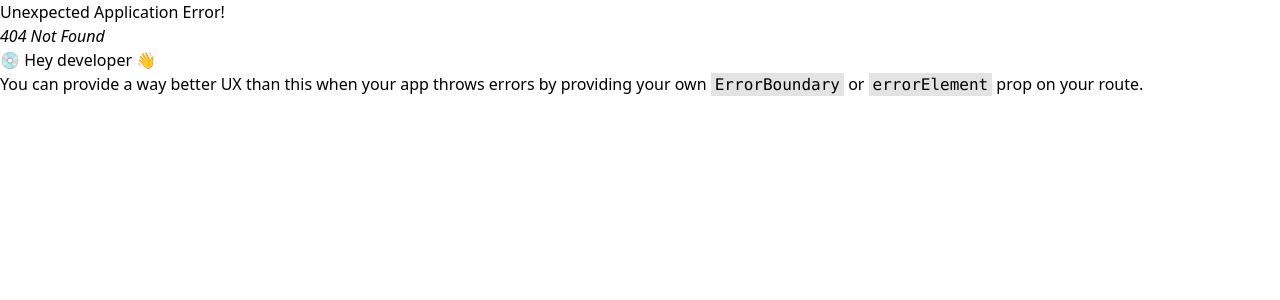
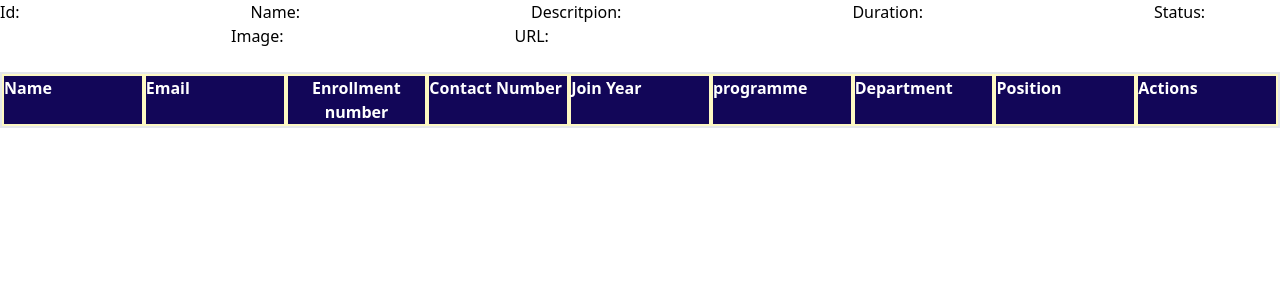
Before and after one commit to CodexKnight-ai/CodexKnight_and_DataWizard, a React (Vite) app in the folder Frontend/: page /admin/self-defense in a window 1280 px wide. Before the commit this address had no page. Shown: the top 300 px of the page. Built offline with nearby package versions, Linux system fonts and the light colour scheme.

Commit message:
add admin page

```diff
--- /dev/null
+++ b/Frontend/src/adminComponents/AdminPannel.jsx
@@ -0,0 +1,18 @@
+const Admin =() => {
+
+    return(
+       <>
+            <section className="flex gap-[2em] flex-col justify-center items-center w-screen h-screen bg-gray-500">
+                <div className="font-gtaHeadingText2 text-[2vw] text-white">LSPD</div>
+                <div>
+                     <button className="px-6 py-3 bg-dblue border-whitish border-solid border-2 rounded-sm text-whitish">
+                         <Link to="/admin/self-defense" className="text-whitish no-underline">Self Defense</Link>
+                     </button>
+                </div>
+            </section>
+       </>
+    )
+}
+
+
+export default Admin
--- /dev/null
+++ b/Frontend/src/adminComponents/SelfDefense.admin.jsx
@@ -0,0 +1,63 @@
+//features...
+//1.Add Lessons
+//2.Update Lessons
+//3.Delete Lessons
+
+//Imputs
+// id: Number,
+// name: String,
+// description: String,
+// duration: String,
+// status: Boolean,
+// image: String,
+// url  :String,
+
+const SelfDefenseAdmin = () => {
+    return (
+        <>
+            <section>
+                <form action="">
+                    <label for="LessonId">Id:</label>
+                    <input type="text" name="LessonId" required></input>
+
+                    <label for="LessonName">Name:</label>
+                    <input type="text" name="LessonName" required></input>
+
+                    <label for="LessonDescritpion">Descritpion:</label>
+                    <input type="text" name="LessonDescritpion" required></input>
+
+                    <label for="LessonDuration">Duration:</label>
+                    <input type="text" name="LessonDuration" required></input>
+
+                    <label for="LessonStatus">Status:</label>
+                    <input type="text" name="LessonStatus" required></input>
+
+                    <label for="LessonImage">Image:</label>
+                    <input type="text" name="LessonImage"               ></input>
+
+                    <label for="LessonUrl">URL:</label>
+                    <input type="text" name="LessonUrl" required></input>
+
+                </form>
+                <table id="Lesson-data-table" className="w-screen mt-6">
+                    <thead>
+                        <tr className="flex justify-evenly bg-dblue border-2 text-whitish">
+                            <th className="w-full flex border-yellow-100 border-solid border-2">Name</th>
+                            <th className="w-full flex border-yellow-100 border-solid border-2">Email</th>
+                            <th className="w-full flex border-yellow-100 border-solid border-2">Enrollment number</th>
+                            <th className="w-full flex border-yellow-100 border-solid border-2">Contact Number</th>
+                            <th className="w-full flex border-yellow-100 border-solid border-2">Join Year</th>
+                            <th className="w-full flex border-yellow-100 border-solid border-2">programme</th>
+                            <th className="w-full flex border-yellow-100 border-solid border-2">Department</th>
+                            <th className="w-full flex border-yellow-100 border-solid border-2">Position</th>
+                            <th className="w-full flex border-yellow-100 border-solid border-2">Actions</th>
+                        </tr>
+                    </thead>
+                    <tbody></tbody>
+                </table>
+            </section>
+        </>
+    )
+}
+
+export { SelfDefenseAdmin }
--- a/Frontend/src/main.jsx
+++ b/Frontend/src/main.jsx
@@ -17,6 +17,8 @@ import LoginPage from "./components/LoginPage.jsx";
 import SignUp from "./components/Signup.jsx";
 import NewsSection from "./components/NewsSection.jsx";
 import MostWantedForm from "./adminComponents/MostWantedAdmin.jsx";
+import Admin from "./adminComponents/AdminPannel.jsx"
+import { SelfDefenseAdmin } from "./adminComponents/SelfDefense.admin.jsx";
 
 const router = createBrowserRouter(
   createRoutesFromElements(
@@ -32,6 +34,8 @@ const router = createBrowserRouter(
       <Route path="login" element={<LoginPage />} />
       <Route path="signup" element={<SignUp />} />
       <Route path="admin-most-wanted" element={<MostWantedForm />} />
+      <Route path="admin" element={<Admin />} />
+      <Route path="admin/self-defense" element={<SelfDefenseAdmin />} />
     </>
   )
 );
```
